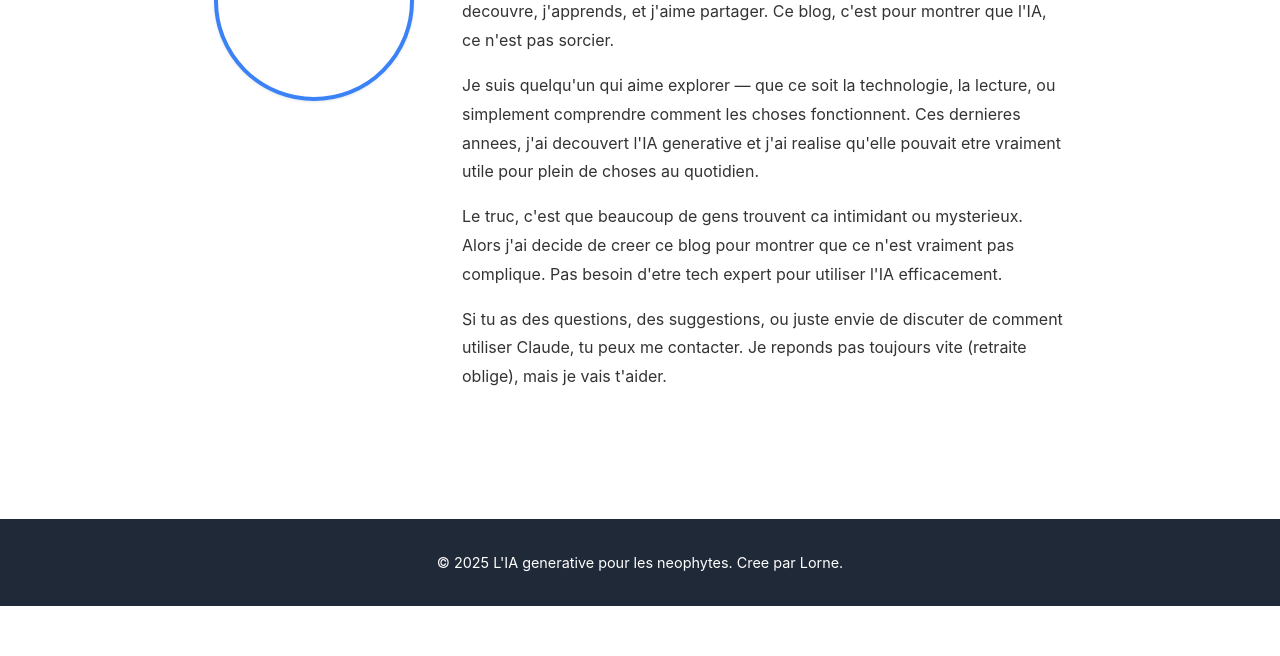
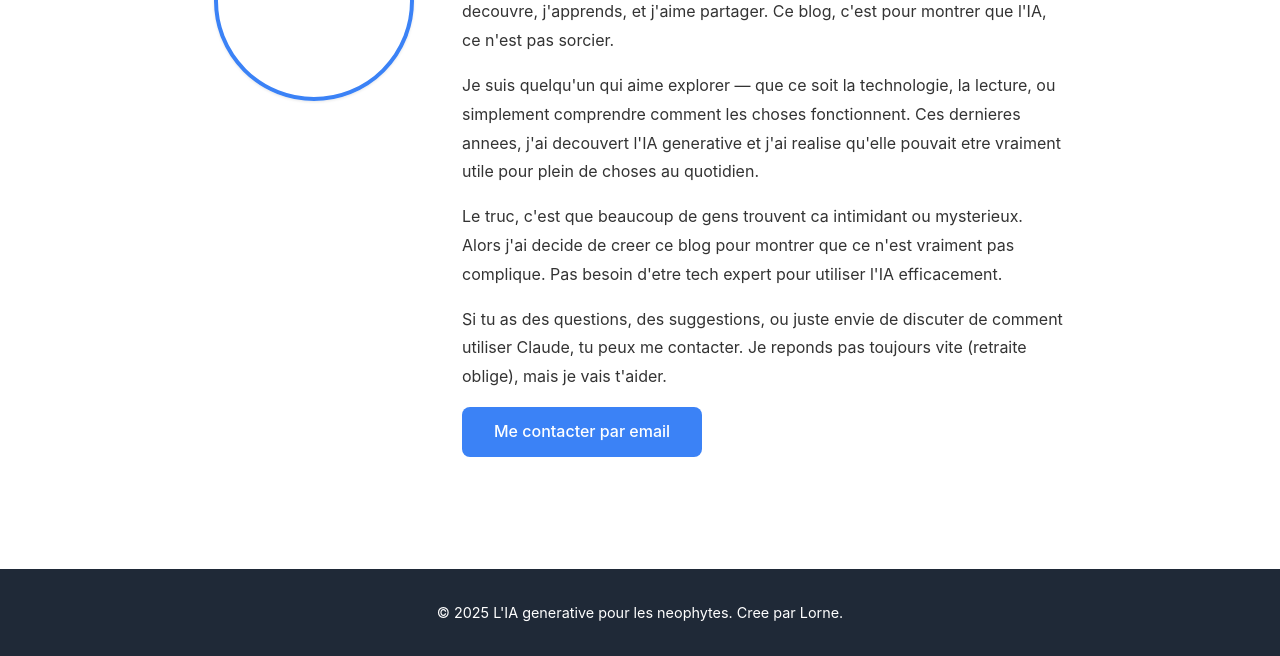
Before and after one commit to lorneblog/ia-blog, a plain HTML site: page about.html in a window 1280 px wide. Shown: the part 220-876 px from the top of the page. Before the commit the page ends 826 px from the top, so only its background shows below. Drawn offline with Linux system fonts and the light colour scheme.

Commit message:
Update about.html

```diff
--- a/about.html
+++ b/about.html
@@ -31,8 +31,8 @@
         <p>Le truc, c'est que beaucoup de gens trouvent ca intimidant ou mysterieux. Alors j'ai decide de creer ce blog pour montrer que ce n'est vraiment pas complique. Pas besoin d'etre tech expert pour utiliser l'IA efficacement.</p>
 
         <p>Si tu as des questions, des suggestions, ou juste envie de discuter de comment utiliser Claude, tu peux me contacter. Je reponds pas toujours vite (retraite oblige), mais je vais t'aider.</p>
-      </div>
-    </section>
+<a href="mailto:lorne1959@gmail.com" class="cta-button">Me contacter par email</a>
+      </div>    </section>
   </div>
 
   <footer>
```
